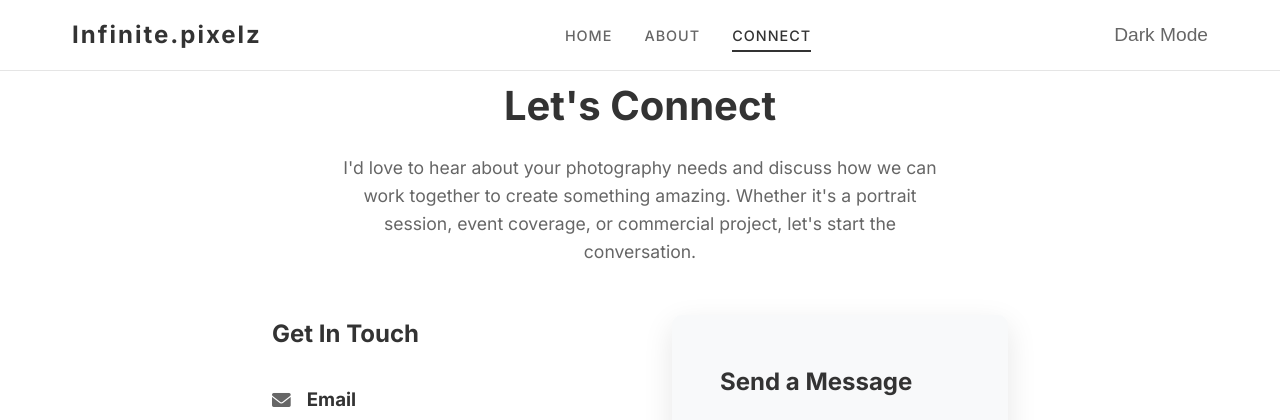
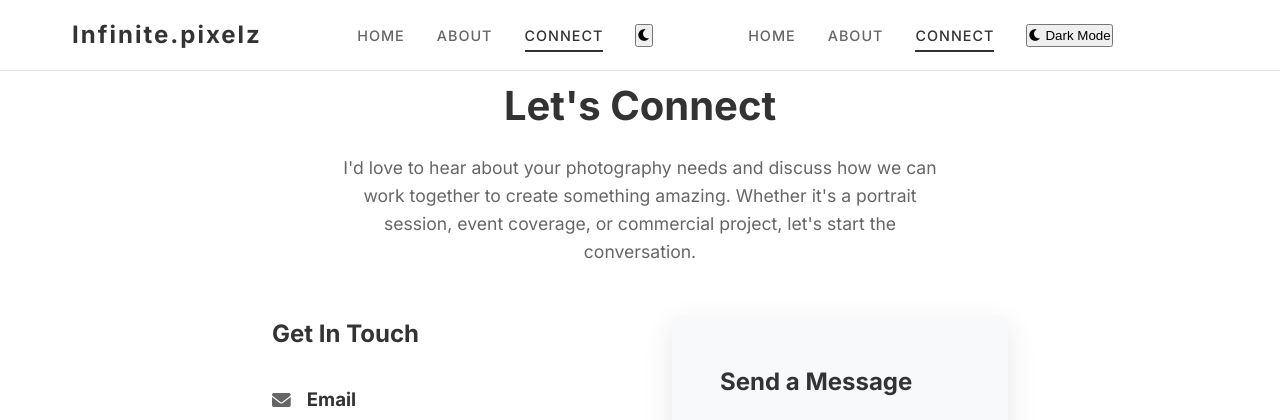
Before and after one commit to Parthnuwal7/infinite.pixelz, a Flask app: page /connect in a window 1280 px wide. Shown: the top 420 px of the page. Run offline with Flask 3, Linux system fonts and the light colour scheme; some libraries are stand-ins or nearby versions.

Commit message:
Update base.html with updated navbar

```diff
--- a/photography_website/templates/base.html
+++ b/photography_website/templates/base.html
@@ -32,14 +32,38 @@
             <div class="nav-logo">
                 <a href="{{ url_for('home') }}">Infinite.pixelz</a>
             </div>
+
+            <!-- Desktop Navigation -->
             <div class="nav-menu">
                 <a href="{{ url_for('home') }}" class="nav-link {% if request.endpoint == 'home' %}active{% endif %}">HOME</a>
                 <a href="{{ url_for('about') }}" class="nav-link {% if request.endpoint == 'about' %}active{% endif %}">ABOUT</a>
                 <a href="{{ url_for('connect') }}" class="nav-link {% if request.endpoint == 'connect' %}active{% endif %}">CONNECT</a>
+                <button id="darkModeToggle" class="dark-mode-toggle" title="Toggle Dark Mode">
+                    <i class="fas fa-moon"></i>
+                </button>
             </div>
-            <button id="darkModeToggle" title="Toggle Dark Mode" style="background: none; border: none; font-size: 1.2rem; color: #666; cursor: pointer;">Dark Mode</button>
+
+            <!-- Mobile Navigation -->
+            <div class="nav-menu mobile" id="mobileMenu">
+                <a href="{{ url_for('home') }}" class="nav-link {% if request.endpoint == 'home' %}active{% endif %}">HOME</a>
+                <a href="{{ url_for('about') }}" class="nav-link {% if request.endpoint == 'about' %}active{% endif %}">ABOUT</a>
+                <a href="{{ url_for('connect') }}" class="nav-link {% if request.endpoint == 'connect' %}active{% endif %}">CONNECT</a>
+                <button id="darkModeToggleMobile" class="dark-mode-toggle" title="Toggle Dark Mode">
+                    <i class="fas fa-moon"></i> Dark Mode
+                </button>
+            </div>
+
+            <!-- Hamburger Menu -->
+            <div class="hamburger" id="hamburger">
+                <span></span>
+                <span></span>
+                <span></span>
+            </div>
         </div>
     </nav>
+
+    <!-- Mobile Overlay -->
+    <div class="mobile-overlay" id="mobileOverlay"></div>
 
     <!-- Flash Messages -->
     {% with messages = get_flashed_messages(with_categories=true) %}
```
